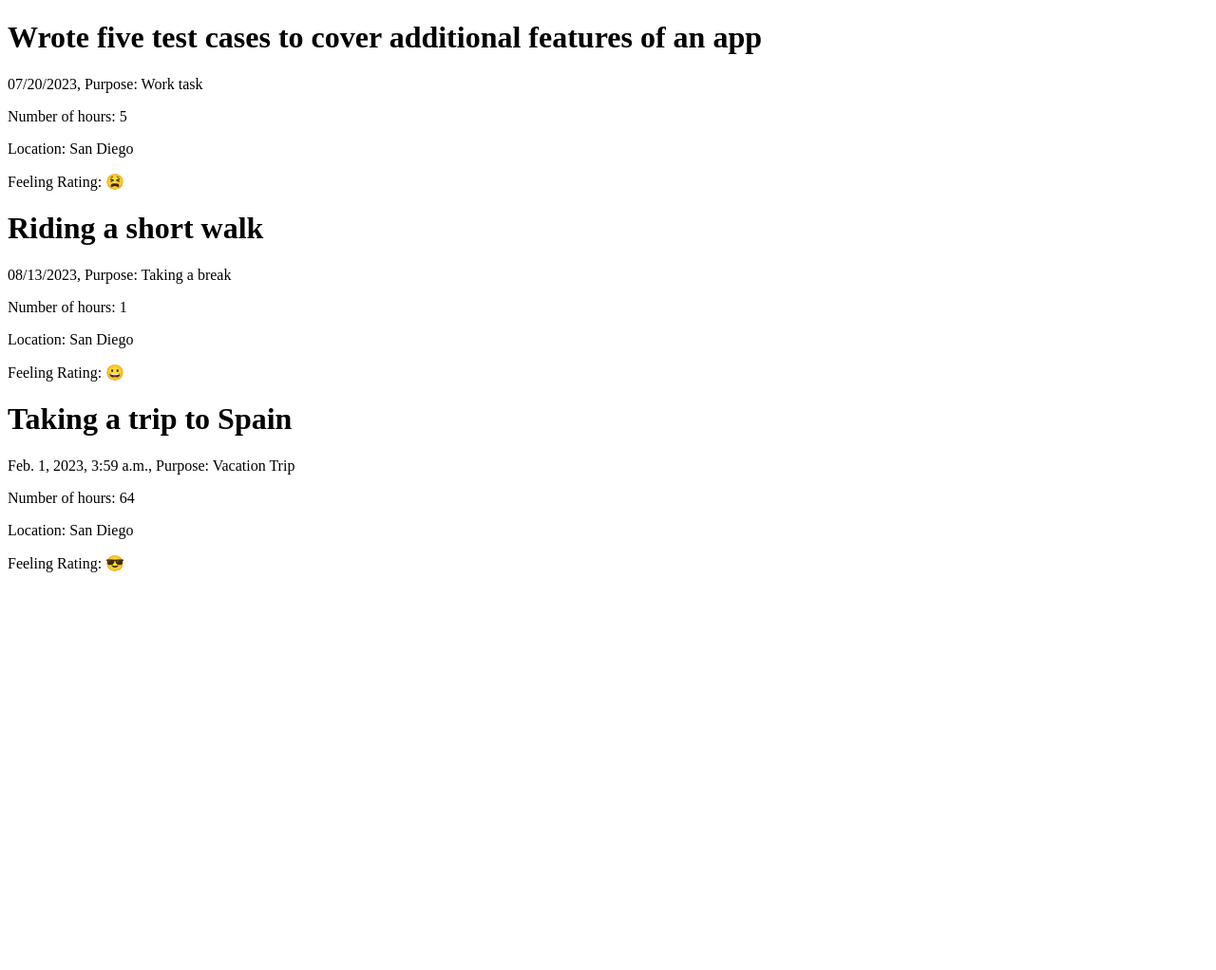
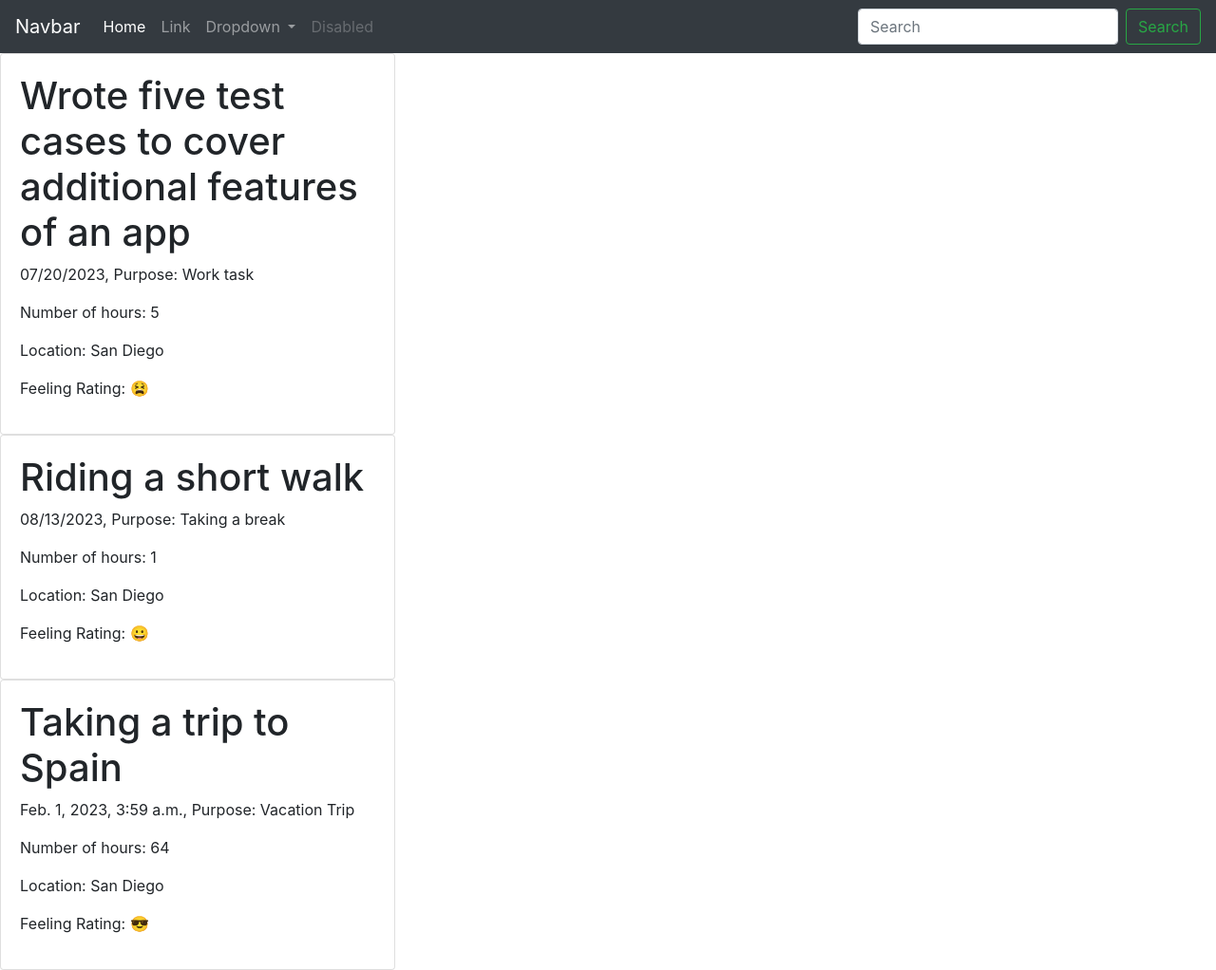
Before and after one commit to Peterisawesome17/ReMoodWork, a Django app: page / in a window 1280 px wide. Shown: the whole page at 95% size. Before the commit the page ends 603 px from the top, so only its background shows below. Run offline with Django 4.2, Linux system fonts and the light colour scheme.

Commit message:
Added a navigational bar and modified updates of all the sampled data into cards for the main home page of remoodwork website

```diff
--- a/remoodwork/workrecords/templates/workrecords/home_page.html
+++ b/remoodwork/workrecords/templates/workrecords/home_page.html
@@ -1,18 +1,60 @@
-<!DOCTYPE html>
-<html lang="en">
-<head>
-    <meta charset="UTF-8">
-    <title>ReMoodWork</title>
-</head>
-<body>
+<!-- Used for creating a navigational bar for the main home page of remoodwork website -->
+<nav class="navbar navbar-expand-lg navbar-dark bg-dark">
+  <a class="navbar-brand" href="#">Navbar</a>
+  <button class="navbar-toggler" type="button" data-toggle="collapse" data-target="#navbarSupportedContent" aria-controls="navbarSupportedContent" aria-expanded="false" aria-label="Toggle navigation">
+    <span class="navbar-toggler-icon"></span>
+  </button>
+
+  <div class="collapse navbar-collapse" id="navbarSupportedContent">
+    <ul class="navbar-nav mr-auto">
+      <li class="nav-item active">
+        <a class="nav-link" href="#">Home <span class="sr-only">(current)</span></a>
+      </li>
+      <li class="nav-item">
+        <a class="nav-link" href="#">Link</a>
+      </li>
+      <li class="nav-item dropdown">
+        <a class="nav-link dropdown-toggle" href="#" id="navbarDropdown" role="button" data-toggle="dropdown" aria-haspopup="true" aria-expanded="false">
+          Dropdown
+        </a>
+        <div class="dropdown-menu" aria-labelledby="navbarDropdown">
+          <a class="dropdown-item" href="#">Action</a>
+          <a class="dropdown-item" href="#">Another action</a>
+          <div class="dropdown-divider"></div>
+          <a class="dropdown-item" href="#">Something else here</a>
+        </div>
+      </li>
+      <li class="nav-item">
+        <a class="nav-link disabled" href="#">Disabled</a>
+      </li>
+    </ul>
+    <form class="form-inline my-2 my-lg-0">
+      <input class="form-control mr-sm-2" type="search" placeholder="Search" aria-label="Search">
+      <button class="btn btn-outline-success my-2 my-sm-0" type="submit">Search</button>
+    </form>
+  </div>
+</nav>
+<!-- End of navigation bar for the main web page website of remoodwork -->
+{% extends 'workrecords/base.html' %}
+{% block content %}
     {% for employee_log in log_records %}
-        <h1>{{ employee_log.title }}</h1>
-        <p>{{ employee_log.posted_date}}, Purpose: {{ employee_log.category_type }}</p>
-        <p>Number of hours: {{ employee_log.number_of_hours}}</p>
-        <p>Location: {{ employee_log.location }}</p>
-        <p>Feeling Rating: {{ employee_log.emoji_face }}</p>
+    <div class="row">
+      <div class="col-md-5">
+        <div class="card" style="width: 26rem;">
+            <div class="card-body">
+                <h1>{{ employee_log.title }}</h1>
+                <p>{{ employee_log.posted_date}}, Purpose: {{ employee_log.category_type }}</p>
+                <p>Number of hours: {{ employee_log.number_of_hours}}</p>
+                <p>Location: {{ employee_log.location }}</p>
+                <p>Feeling Rating: {{ employee_log.emoji_face }}</p>
+            </div>
+        </div>
+      </div>
+    </div>
     {% endfor %}
-</body>
-</html>
-<!-- References to the template structure: Corey Shafer
+{% endblock content %}
+<!-- References to the template structure: Author Corey Shafer
 (https://www.youtube.com/watch?v=qDwdMDQ8oX4&list=PL-osiE80TeTtoQCKZ03TU5fNfx2UY6U4p&index=3)-->
+<!-- Reference to Bootstrap NavBar Template https://getbootstrap.com/docs/4.0/components/navbar/ -->
+<!-- Reference to resource templates: Author Dennis Ivy
+(https://www.youtube.com/watch?v=9aEsZxaOwRs&list=PL-51WBLyFTg2vW-_6XBoUpE7vpmoR3ztO&index=3) -->
```
